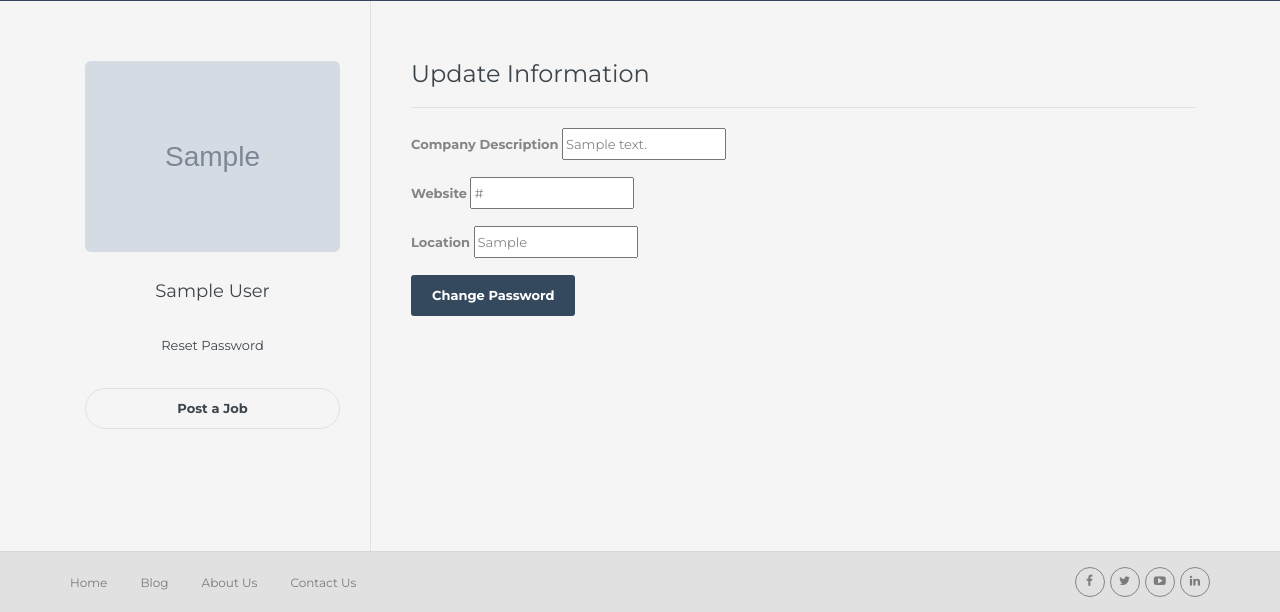
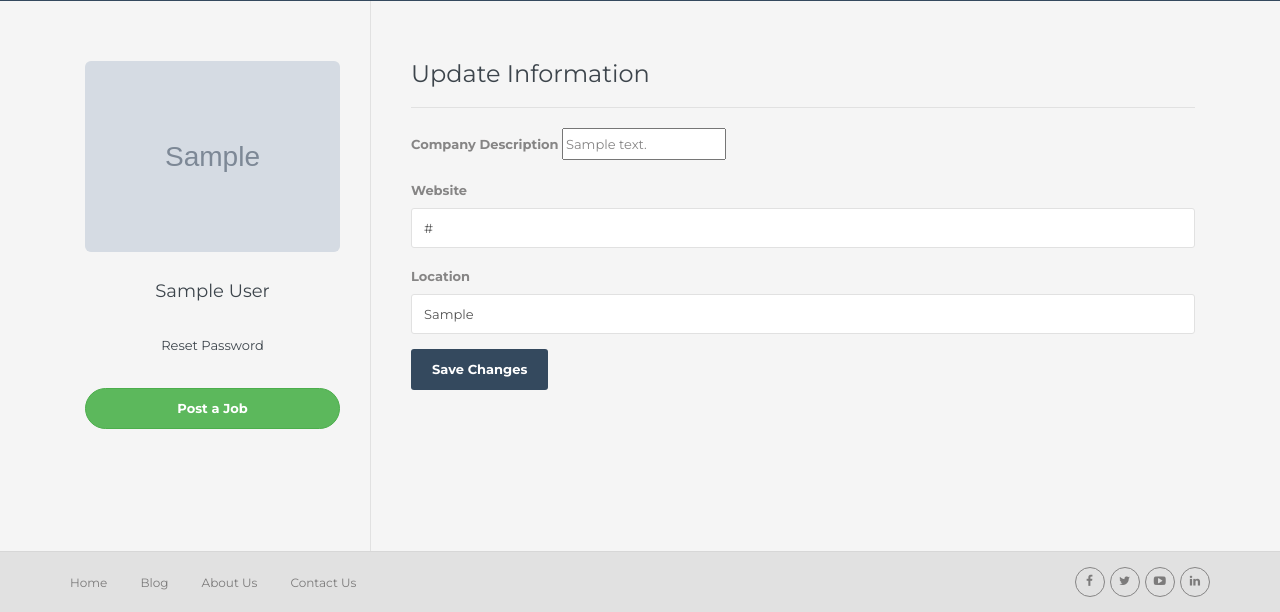
Before and after one commit to eson-schulz/django-job-board, a Django app: page /account/update/ in a window 1280 px wide. Shown: the part 273-885 px from the top of the page. Run offline with Django 3.2, Linux system fonts and the light colour scheme; a user stored in the database is signed in; tables that the repository leaves empty hold one stand-in row (values such as "Sample post"); grey boxes marked "Sample" are stand-in pictures; some libraries are stand-ins or nearby versions.

Commit message:
Can now use form to change settings on company page.

```diff
--- a/account/forms.py
+++ b/account/forms.py
@@ -23,6 +23,8 @@ class CompanyForm(forms.ModelForm):
 
 class CompanyUpdateForm(forms.ModelForm):
     description = forms.CharField(widget=TinyMCE(attrs={'class':'form-control', 'rows':'28', 'placeholder': 'Enter Company Description'}))
+    website = forms.URLField(widget=forms.EmailInput(attrs={'class': 'form-control', 'type': 'url', 'placeholder': 'Website URL', 'maxlength': '200'}))
+    location = forms.CharField(widget=forms.TextInput(attrs={'class': 'form-control', 'type': 'text', 'placeholder': 'Location, Ex: Owatonna, MN', 'maxlength': '200'}))
 
     class Meta:
         model = Company
--- a/account/views.py
+++ b/account/views.py
@@ -43,15 +43,39 @@ def register(request):
 
 
 def update_info(request):
+    context = {}
+
+    message = None
+    update_success = False
+
     if request.user.is_authenticated():
         company = request.user.company
 
         if request.method == 'POST':
-            pass
-        else:
-            form = CompanyUpdateForm(initial={'description': company.description, 'website': company.website, 'location': company.location})
+            company_form = CompanyUpdateForm(data=request.POST)
 
-        return render(request, 'account/update_info.html', {'company': company, 'form': form})
+            if company_form.is_valid():
+                company.website = company_form.cleaned_data['website']
+                company.description = company_form.cleaned_data['description']
+                company.location = company_form.cleaned_data['location']
+
+                company.save()
+
+                message = "Company settings updated successfully"
+                update_success = True
+            else:
+                message = "Company settings failed"
+
+        form = CompanyUpdateForm(initial={'description': company.description, 'website': company.website, 'location': company.location})
+
+        context['company'] = company
+        context['form'] = form
+
+        if message:
+            context['message'] = message
+            context['update_success'] = update_success
+
+        return render(request, 'account/update_info.html', context)
     else:
         return redirect('register')
 
--- a/templates/account/update_info.html
+++ b/templates/account/update_info.html
@@ -33,13 +33,21 @@ Update Information
 
                 </ul>
                 <div class="white-space-20"></div>
-                <a href="#" class="btn  btn-line soft btn-theme btn-pill btn-block">Post a Job</a>
-              </div>    </div>
+                <a href="#" class="btn btn-pill btn-theme btn-block btn-success">Post a Job</a>
+              </div>
+            </div>
             <div class="col-md-9 col-sm-9">
               <!-- Block side right -->
               <div class="block-section box-side-account">
                 <h3 class="no-margin-top">Update Information</h3>
                 <hr/>
+                  {% if message %}
+                    {% if update_success %}
+                        <div class="alert alert-success" role="alert">{{ message }}</div>
+                    {% else %}
+                        <div class="alert alert-danger" role="alert">{{ message }}</div>
+                    {% endif %}
+                  {% endif %}
                 <div class="row">
                   <div class="col-md-12">
                     <form id="update-form" method="post" action="{% url 'update_info' %}">
@@ -57,7 +65,7 @@ Update Information
                         {{ form.location }}
                       </div>
                       <div class="form-group">
-                        <button type="submit" class="btn btn-theme btn-t-primary">Change Password</button>
+                        <button type="submit" class="btn btn-theme btn-t-primary">Save Changes</button>
                       </div>
                     </form>
                   </div>
```
